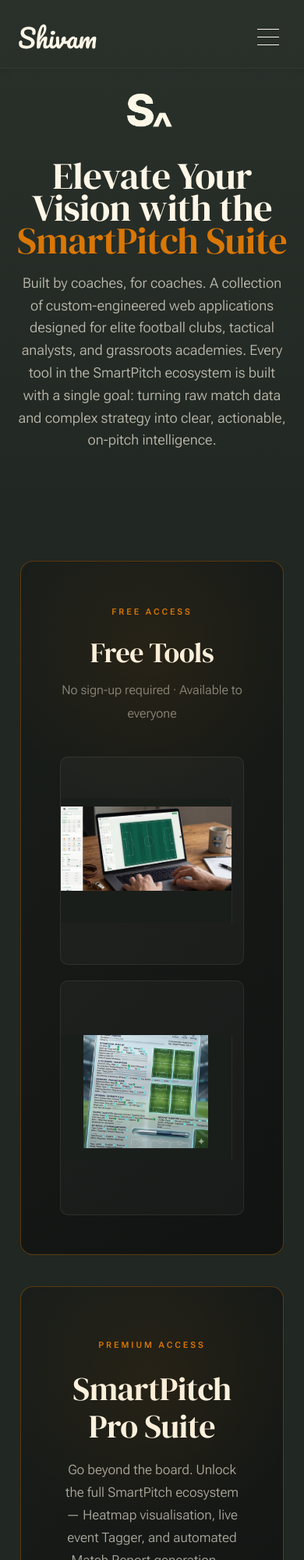
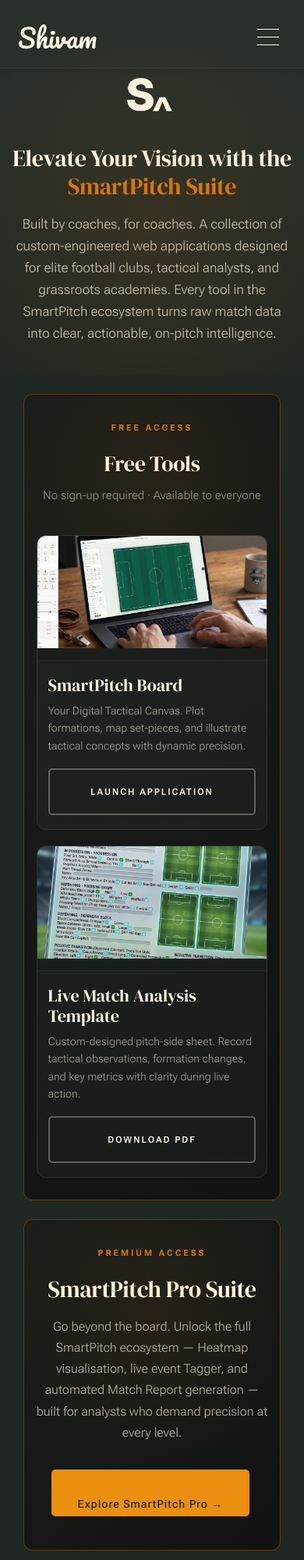
Before and after one commit to Chopra203/portfolio, a website: page smartpitch-suite.html in a window 390 px wide. Shown: the top 2000 px of the page at 78% size. Drawn offline with Linux system fonts and the light colour scheme.

Commit message:
Fix mobile responsiveness for Free Tools, Pro Teaser, and all suite containers

```diff
--- a/smartpitch-suite.html
+++ b/smartpitch-suite.html
@@ -21,7 +21,9 @@
   <link rel="manifest" href="site.webmanifest" />
 
   <style>
-    @import url('https://fonts.googleapis.com/css2?family=DM+Serif+Display&family=Roboto+Flex:opsz,wght@8..144,300;8..144,400;8..144,500;8..144,600&display=swap');
+    @import url('https://fonts.googleapis.com/css2?family=DM+Serif+Display&family=Roboto+Flex:opsz,wght@8..144,300;8..144,400;8..144,500;8..144,600;8..144,700&display=swap');
+
+    *, *::before, *::after { box-sizing: border-box; }
 
     body {
         margin: 0;
@@ -29,118 +31,189 @@
         background-color: #212722;
         color: #FEF6E6;
         font-family: 'Roboto Flex', sans-serif;
+        overflow-x: hidden;
     }
 
-    /* Hero Section */
+    /* ── Hero Section ──────────────────────── */
     .hero {
         text-align: center;
-        padding: 100px 20px;
+        padding: 110px 20px 60px;
         background: linear-gradient(to bottom, #2a312b, #212722);
+        position: relative;
+        overflow: hidden;
+    }
+    .hero::before {
+        content: '';
+        position: absolute;
+        top: 0; left: 50%;
+        transform: translateX(-50%);
+        width: 600px; height: 600px;
+        background: radial-gradient(circle, rgba(217,119,6,0.10) 0%, transparent 65%);
+        pointer-events: none;
     }
     .hero h2 {
         font-family: 'DM Serif Display', serif;
-        font-size: 48px;
-        margin: 0 0 20px 0;
+        font-size: clamp(30px, 4.5vw, 48px);
+        margin: 0 0 16px 0;
         color: #FEF6E6;
+        line-height: 1.2;
     }
     .hero p {
         color: rgba(254, 246, 230, 0.70);
-        max-width: 700px;
+        max-width: 720px;
         margin: 0 auto;
-        font-size: 18px;
-        line-height: 1.6;
-        font-family: 'Roboto Flex', sans-serif;
+        font-size: 17px;
+        line-height: 1.65;
         font-weight: 300;
     }
     .hero .accent { color: #D97706; }
 
-    /* App Grid - 4 Columns */
-    .app-grid {
-        display: grid;
-        grid-template-columns: repeat(4, 1fr);
-        gap: 30px;
+    /* ── Universal Section Layout ──────────── */
+    .suite-section {
         width: min(92%, 1760px);
         margin: 0 auto;
-        padding: 40px var(--gutter) 60px;
+        padding: 40px var(--gutter, 2.4rem) 0;
     }
 
-    @media (max-width: 1100px) {
-        .app-grid {
-            grid-template-columns: repeat(2, 1fr);
-        }
+    /* ── Luxury Container Box ──────────────── */
+    .suite-box {
+        background: linear-gradient(135deg, #1a1e1a 0%, #111312 100%);
+        border: 1px solid rgba(217, 119, 6, 0.35);
+        border-radius: 16px;
+        padding: 48px 40px;
+        position: relative;
+        overflow: hidden;
+    }
+    .suite-box::before {
+        content: '';
+        position: absolute;
+        top: -80px; left: 50%;
+        transform: translateX(-50%);
+        width: 400px; height: 400px;
+        background: radial-gradient(circle, rgba(217, 119, 6, 0.08) 0%, transparent 70%);
+        pointer-events: none;
     }
 
-    @media (max-width: 768px) {
-        .app-grid {
-            grid-template-columns: 1fr;
-        }
+    .suite-box-header {
+        text-align: center;
+        margin-bottom: 36px;
+    }
+    .suite-box-header .eyebrow {
+        color: #D97706;
+        font-size: 11px;
+        font-weight: 700;
+        letter-spacing: 3px;
+        text-transform: uppercase;
+        margin-bottom: 14px;
+    }
+    .suite-box-header h2 {
+        font-family: 'DM Serif Display', serif;
+        font-size: clamp(28px, 4vw, 36px);
+        color: #FEF6E6;
+        margin: 0 0 10px 0;
+        line-height: 1.15;
+    }
+    .suite-box-header p {
+        color: rgba(254, 246, 230, 0.50);
+        font-size: 15px;
+        font-weight: 300;
+        margin: 0;
     }
 
-    .app-card {
-        background-color: #111312;
-        border: 1px solid rgba(254, 246, 230, 0.12);
+    /* ── Flexible Card Rows ────────────────── */
+    .suite-cards-list {
+        display: flex;
+        flex-direction: column;
+        gap: 20px;
+    }
+
+    .suite-card-row {
+        display: flex;
+        align-items: stretch;
+        background: rgba(255, 255, 255, 0.03);
+        border: 1px solid rgba(254, 246, 230, 0.08);
         border-radius: 12px;
         overflow: hidden;
-        transition: border-color 0.25s ease, box-shadow 0.25s ease;
-        display: flex;
-        flex-direction: column;
+        min-height: 160px;
+        transition: border-color 0.25s ease, box-shadow 0.25s ease, transform 0.25s ease;
     }
-    .app-card:hover {
-        border-color: rgba(254, 246, 230, 0.28);
-        box-shadow: 0 4px 20px rgba(0, 0, 0, 0.35);
+    .suite-card-row:hover {
+        border-color: rgba(217, 119, 6, 0.35);
+        box-shadow: 0 6px 24px rgba(0, 0, 0, 0.35);
+        transform: translateY(-2px);
     }
 
-    .app-image-container {
-        width: 100%;
-        height: 200px;
-        background-color: #262626;
-        border-bottom: 1px solid #333;
+    .suite-card-media {
+        flex: 0 0 240px;
+        background: #1a1e1a;
+        display: flex;
+        align-items: center;
+        justify-content: center;
         overflow: hidden;
+        border-right: 1px solid rgba(254, 246, 230, 0.06);
+        position: relative;
     }
-    .app-image-container img {
+    .suite-card-media img {
         width: 100%;
         height: 100%;
         object-fit: cover;
+        display: block;
+        transition: transform 0.35s ease;
+    }
+    .suite-card-row:hover .suite-card-media img {
+        transform: scale(1.03);
     }
 
-    .app-content {
-        padding: 30px;
+    .suite-card-content {
+        flex: 1;
+        padding: 24px 32px;
         display: flex;
-        flex-direction: column;
-        flex-grow: 1;
-    }
-    .app-content h3 {
-        font-family: 'DM Serif Display', serif;
-        font-size: 26px;
-        margin: 0 0 10px 0;
-        color: #FEF6E6;
-    }
-    .app-content p {
-        color: rgba(254, 246, 230, 0.65);
-        font-size: 15px;
-        line-height: 1.6;
-        margin-bottom: 24px;
-        flex-grow: 1;
-        font-family: 'Roboto Flex', sans-serif;
-        font-weight: 300;
+        align-items: center;
+        justify-content: space-between;
+        gap: 24px;
+        flex-wrap: wrap;
     }
 
-    /* Card launch button */
+    .suite-card-text {
+        flex: 1;
+        min-width: 240px;
+    }
+    .suite-card-text h3 {
+        font-family: 'DM Serif Display', serif;
+        font-size: 22px;
+        color: #FEF6E6;
+        margin: 0 0 8px 0;
+        line-height: 1.2;
+    }
+    .suite-card-text p {
+        color: rgba(254, 246, 230, 0.55);
+        font-size: 14px;
+        line-height: 1.6;
+        font-weight: 300;
+        margin: 0;
+    }
+
+    .suite-card-action {
+        flex: 0 0 auto;
+    }
+
+    /* ── Standard Button ───────────────────── */
     .btn-card {
-        display: block;
-        width: 100%;
+        display: inline-block;
+        width: 220px;
         background-color: transparent;
         color: #FEF6E6;
         border: 2px solid rgba(254, 246, 230, 0.30);
         text-decoration: none;
-        padding: 14px 0;
+        padding: 13px 18px;
         border-radius: 5px;
         font-family: 'Roboto Flex', sans-serif;
         font-weight: 600;
-        font-size: 12px;
+        font-size: 11.5px;
         text-align: center;
         letter-spacing: 2px;
         text-transform: uppercase;
+        white-space: nowrap;
         transition: background-color 0.25s ease, border-color 0.25s ease, color 0.25s ease;
     }
     .btn-card:hover {
@@ -149,88 +222,201 @@
         color: #111312;
     }
 
-    /* Template Section below apps */
+    /* ── Pro Suite Teaser ──────────────────── */
+    .pro-teaser-box {
+        background: linear-gradient(135deg, #1a1e1a 0%, #111312 100%);
+        border: 1px solid rgba(217, 119, 6, 0.35);
+        border-radius: 16px;
+        padding: 56px 40px;
+        text-align: center;
+        position: relative;
+        overflow: hidden;
+    }
+    .pro-teaser-box::before {
+        content: '';
+        position: absolute;
+        top: -80px; left: 50%;
+        transform: translateX(-50%);
+        width: 400px; height: 400px;
+        background: radial-gradient(circle, rgba(217, 119, 6, 0.08) 0%, transparent 70%);
+        pointer-events: none;
+    }
+    .pro-teaser-box .eyebrow {
+        color: #D97706;
+        font-size: 11px;
+        font-weight: 700;
+        letter-spacing: 3px;
+        text-transform: uppercase;
+        margin-bottom: 14px;
+    }
+    .pro-teaser-box h2 {
+        font-family: 'DM Serif Display', serif;
+        font-size: clamp(30px, 4.5vw, 42px);
+        color: #FEF6E6;
+        margin: 0 0 16px 0;
+        line-height: 1.15;
+    }
+    .pro-teaser-box p {
+        color: rgba(254, 246, 230, 0.65);
+        font-size: 16px;
+        line-height: 1.7;
+        max-width: 620px;
+        margin: 0 auto 34px auto;
+        font-weight: 300;
+    }
+
+    /* ── Video Course Section ──────────────── */
     .template-section {
         width: min(92%, 1760px);
         margin: 0 auto;
-        padding: 0 var(--gutter) 60px;
+        padding: 40px var(--gutter, 2.4rem) 60px;
     }
 
     .template-card {
-        background-color: #111312;
+        background: linear-gradient(135deg, #1a1e1a 0%, #111312 100%);
         border: 1px solid rgba(254, 246, 230, 0.12);
-        border-radius: 12px;
+        border-radius: 16px;
         overflow: hidden;
         display: flex;
         align-items: stretch;
-        max-height: 320px; /* Added to reduce height */
+        min-height: 320px;
         transition: border-color 0.25s ease, box-shadow 0.25s ease;
     }
     .template-card:hover {
-        border-color: rgba(254, 246, 230, 0.28);
-        box-shadow: 0 4px 20px rgba(0, 0, 0, 0.35);
-    }
-
-    @media (max-width: 900px) {
-        .template-card {
-            flex-direction: column;
-            max-height: none !important;
-        }
+        border-color: rgba(217, 119, 6, 0.35);
+        box-shadow: 0 6px 24px rgba(0, 0, 0, 0.35);
     }
 
     .template-image {
-        flex: 1;
-        max-width: 30%;
-        background-color: #262626;
-        border-right: 1px solid #333;
+        flex: 0 0 35%;
+        max-width: 35%;
+        background-color: #1a1e1a;
+        border-right: 1px solid rgba(254, 246, 230, 0.06);
+        overflow: hidden;
     }
-    @media (max-width: 900px) {
-        .template-image {
-            max-width: 100%;
-            border-right: none;
-            border-bottom: 1px solid #333;
-            min-height: 250px;
-        }
-    }
-
     .template-image img {
         width: 100%;
         height: 100%;
         object-fit: cover;
-        object-position: center top; /* Shift focus to top side */
+        object-position: center top;
         display: block;
     }
 
     .template-content {
         flex: 1;
-        padding: 30px 40px; /* Reduced padding */
+        padding: 36px 40px;
         display: flex;
         flex-direction: column;
         justify-content: center;
     }
     .template-content .pretitle {
         color: #D97706;
-        font-weight: 600;
+        font-weight: 700;
         text-transform: uppercase;
-        letter-spacing: 1px;
-        font-size: 14px;
+        letter-spacing: 2px;
+        font-size: 11px;
         margin-bottom: 10px;
     }
     .template-content h3 {
         font-family: 'DM Serif Display', serif;
-        font-size: 36px;
-        margin: 0 0 15px 0;
+        font-size: clamp(24px, 3vw, 32px);
+        margin: 0 0 12px 0;
         color: #FEF6E6;
+        line-height: 1.2;
     }
     .template-content p {
         color: rgba(254, 246, 230, 0.65);
-        font-size: 16px;
+        font-size: 15px;
         line-height: 1.6;
-        margin-bottom: 20px;
-        font-family: 'Roboto Flex', sans-serif;
+        margin-bottom: 16px;
         font-weight: 300;
     }
+    .template-content ul {
+        margin: 0 0 24px 20px;
+        padding: 0;
+        color: rgba(254, 246, 230, 0.65);
+        font-size: 14px;
+        line-height: 1.5;
+        font-weight: 300;
+    }
+    .template-content li {
+        margin-bottom: 6px;
+    }
 
+    /* ── Responsive Rules (Tablet & Mobile) ── */
+    @media (max-width: 960px) {
+        .suite-box, .pro-teaser-box {
+            padding: 36px 24px;
+        }
+        .suite-card-row {
+            flex-direction: column;
+            min-height: auto;
+        }
+        .suite-card-media {
+            flex: 0 0 190px;
+            width: 100%;
+            height: 190px;
+            border-right: none;
+            border-bottom: 1px solid rgba(254, 246, 230, 0.06);
+        }
+        .suite-card-content {
+            padding: 24px 20px;
+            flex-direction: column;
+            align-items: stretch;
+            gap: 18px;
+        }
+        .suite-card-text {
+            min-width: 0;
+            width: 100%;
+        }
+        .suite-card-action,
+        .suite-card-action .btn-card {
+            width: 100% !important;
+        }
+        .template-card {
+            flex-direction: column;
+            min-height: auto;
+        }
+        .template-image {
+            flex: 0 0 200px;
+            max-width: 100%;
+            width: 100%;
+            height: 200px;
+            border-right: none;
+            border-bottom: 1px solid rgba(254, 246, 230, 0.06);
+        }
+        .template-content {
+            padding: 24px 20px;
+        }
+        .template-content .btn-card {
+            width: 100% !important;
+        }
+    }
+
+    @media (max-width: 600px) {
+        .hero {
+            padding: 80px 16px 40px;
+        }
+        .suite-section, .template-section {
+            padding-left: 14px;
+            padding-right: 14px;
+            padding-top: 24px;
+        }
+        .suite-box, .pro-teaser-box {
+            padding: 28px 16px;
+            border-radius: 12px;
+        }
+        .suite-card-media {
+            height: 160px;
+            flex: 0 0 160px;
+        }
+        .suite-card-content {
+            padding: 18px 14px;
+        }
+        .template-content {
+            padding: 20px 16px;
+        }
+    }
   </style>
 </head>
 <body id="top">
@@ -257,7 +443,6 @@
         </div>
         <a class="s-header__menu-toggle" href="#0"><span>Menu</span></a>
       </div>
-      <!-- end s-header__block -->
 
       <nav class="s-header__nav">
         <ul class="s-header__menu-links">
@@ -267,73 +452,66 @@
           <li><a href="index.html#services">Areas of expertise</a></li>
           <li><a href="index.html#cta">Contact</a></li>
         </ul>
-        <!-- s-header__menu-links -->
 
         <div class="s-header__contact">
           <a href="index.html#cta" class="btn btn--primary s-header__contact-btn">Let's Work Together</a>
         </div>
-        <!-- s-header__contact -->
       </nav>
-      <!-- end s-header__nav -->
     </div>
-    <!-- end s-header__inner -->
   </header>
-  <!-- end s-header -->
 
+  <!-- ── Hero ── -->
   <section class="hero">
       <img src="images/smartpitch_logo.png" alt="SmartPitch Suite Logo" style="max-height: 85px; width: auto; display: block; margin: 0 auto 20px auto;" />
       <h2>Elevate Your Vision with the <span class="accent">SmartPitch Suite</span></h2>
       <p>
-          Built by coaches, for coaches. A collection of custom-engineered web applications designed for elite football clubs, tactical analysts, and grassroots academies. Every tool in the SmartPitch ecosystem is built with a single goal: turning raw match data and complex strategy into clear, actionable, on-pitch intelligence.
+          Built by coaches, for coaches. A collection of custom-engineered web applications designed for elite football clubs, tactical analysts, and grassroots academies. Every tool in the SmartPitch ecosystem turns raw match data into clear, actionable, on-pitch intelligence.
       </p>
   </section>
 
   <!-- ── Free Tools: Board + Live Template ── -->
-  <div style="width: min(92%, 1760px); margin: 0 auto; padding: 40px var(--gutter) 0;">
-    <div style="background: linear-gradient(135deg, #1a1e1a 0%, #111312 100%); border: 1px solid rgba(217,119,6,0.35); border-radius: 16px; padding: 50px; position: relative; overflow: hidden;">
+  <div class="suite-section">
+    <div class="suite-box">
 
-      <!-- amber glow top-centre (mirrors Premium section) -->
-      <div style="position: absolute; top: -80px; left: 50%; transform: translateX(-50%); width: 400px; height: 400px; background: radial-gradient(circle, rgba(217,119,6,0.08) 0%, transparent 70%); pointer-events: none;"></div>
-
-      <!-- Header (mirrors Premium section layout) -->
-      <div style="text-align: center; margin-bottom: 40px;">
-        <div style="color: #D97706; font-size: 11px; font-weight: 700; letter-spacing: 3px; text-transform: uppercase; margin-bottom: 16px;">Free Access</div>
-        <h2 style="font-family: 'DM Serif Display', serif; font-size: 36px; color: #FEF6E6; margin: 0 0 12px 0; line-height: 1.15;">Free Tools</h2>
-        <p style="color: rgba(254,246,230,0.50); font-size: 16px; font-weight: 300; margin: 0;">No sign-up required · Available to everyone</p>
+      <!-- Header -->
+      <div class="suite-box-header">
+        <div class="eyebrow">Free Access</div>
+        <h2>Free Tools</h2>
+        <p>No sign-up required · Available to everyone</p>
       </div>
 
       <!-- Horizontal card rows -->
-      <div style="display: flex; flex-direction: column; gap: 20px;">
+      <div class="suite-cards-list">
 
         <!-- SmartPitch Board -->
-        <div style="display: flex; align-items: center; gap: 0; background: rgba(255,255,255,0.03); border: 1px solid rgba(254,246,230,0.08); border-radius: 10px; overflow: hidden; min-height: 160px;">
-          <!-- Image -->
-          <div style="flex: 0 0 220px; height: 160px; background: #1a1e1a; display: flex; align-items: center; justify-content: center; overflow: hidden; border-right: 1px solid rgba(254,246,230,0.06);">
-            <img src="images/smartpitch_board_app.jpg" alt="SmartPitch Board" style="max-width: 100%; max-height: 100%; object-fit: contain; display: block;">
+        <div class="suite-card-row">
+          <div class="suite-card-media">
+            <img src="images/smartpitch_board_app.jpg" alt="SmartPitch Board">
           </div>
-          <!-- Content -->
-          <div style="flex: 1; padding: 24px 30px; display: flex; align-items: center; gap: 24px; flex-wrap: wrap;">
-            <div style="flex: 1; min-width: 200px;">
-              <h3 style="font-family: 'DM Serif Display', serif; font-size: 22px; color: #FEF6E6; margin: 0 0 8px 0;">SmartPitch Board</h3>
-              <p style="color: rgba(254,246,230,0.55); font-size: 14px; line-height: 1.6; font-weight: 300; margin: 0;">Your Digital Tactical Canvas. Plot formations, map set-pieces, and illustrate tactical concepts with dynamic precision.</p>
+          <div class="suite-card-content">
+            <div class="suite-card-text">
+              <h3>SmartPitch Board</h3>
+              <p>Your Digital Tactical Canvas. Plot formations, map set-pieces, and illustrate tactical concepts with dynamic precision.</p>
             </div>
-            <a href="https://smartpitch-board.vercel.app/" target="_blank" class="btn-card" style="flex: 0 0 auto; width: 220px; white-space: nowrap;">Launch Application</a>
+            <div class="suite-card-action">
+              <a href="https://smartpitch-board.vercel.app/" target="_blank" class="btn-card">Launch Application</a>
+            </div>
           </div>
         </div>
 
         <!-- Live Match Analysis Template -->
-        <div style="display: flex; align-items: center; gap: 0; background: rgba(255,255,255,0.03); border: 1px solid rgba(254,246,230,0.08); border-radius: 10px; overflow: hidden; min-height: 160px;">
-          <!-- Image -->
-          <div style="flex: 0 0 220px; height: 160px; background: #1a1e1a; display: flex; align-items: center; justify-content: center; overflow: hidden; border-right: 1px solid rgba(254,246,230,0.06);">
-            <img src="images/live_analysis_template.jpg" alt="Live Match Analysis Template" style="max-width: 100%; max-height: 100%; object-fit: contain; display: block;">
+        <div class="suite-card-row">
+          <div class="suite-card-media">
+            <img src="images/live_analysis_template.jpg" alt="Live Match Analysis Template">
           </div>
-          <!-- Content -->
-          <div style="flex: 1; padding: 24px 30px; display: flex; align-items: center; gap: 24px; flex-wrap: wrap;">
-            <div style="flex: 1; min-width: 200px;">
-              <h3 style="font-family: 'DM Serif Display', serif; font-size: 22px; color: #FEF6E6; margin: 0 0 8px 0;">Live Match Analysis Template</h3>
-              <p style="color: rgba(254,246,230,0.55); font-size: 14px; line-height: 1.6; font-weight: 300; margin: 0;">Custom-designed pitch-side sheet. Record tactical observations, formation changes, and key metrics with clarity during live action.</p>
+          <div class="suite-card-content">
+            <div class="suite-card-text">
+              <h3>Live Match Analysis Template</h3>
+              <p>Custom-designed pitch-side sheet. Record tactical observations, formation changes, and key metrics with clarity during live action.</p>
             </div>
-            <a href="live-analysis-template.pdf" download="SmartPitch_LiveMatch_Template.pdf" target="_blank" class="btn-card" style="flex: 0 0 auto; width: 220px; white-space: nowrap;">Download PDF</a>
+            <div class="suite-card-action">
+              <a href="live-analysis-template.pdf" download="SmartPitch_LiveMatch_Template.pdf" target="_blank" class="btn-card">Download PDF</a>
+            </div>
           </div>
         </div>
 
@@ -341,23 +519,21 @@
     </div>
   </div>
 
-
   <!-- ── SmartPitch Pro Suite Teaser ── -->
-  <div style="width: min(92%, 1760px); margin: 0 auto; padding: 40px var(--gutter) 0;">
-    <div style="background: linear-gradient(135deg, #1a1e1a 0%, #111312 100%); border: 1px solid rgba(217,119,6,0.35); border-radius: 16px; padding: 60px 50px; text-align: center; position: relative; overflow: hidden;">
-      <div style="position: absolute; top: -80px; left: 50%; transform: translateX(-50%); width: 400px; height: 400px; background: radial-gradient(circle, rgba(217,119,6,0.08) 0%, transparent 70%); pointer-events: none;"></div>
-      <div style="color: #D97706; font-size: 11px; font-weight: 700; letter-spacing: 3px; text-transform: uppercase; margin-bottom: 16px;">Premium Access</div>
-      <h2 style="font-family: 'DM Serif Display', serif; font-size: 42px; color: #FEF6E6; margin: 0 0 18px 0; line-height: 1.15;">SmartPitch Pro Suite</h2>
-      <p style="color: rgba(254,246,230,0.65); font-size: 17px; line-height: 1.7; max-width: 600px; margin: 0 auto 36px auto; font-weight: 300;">
+  <div class="suite-section">
+    <div class="pro-teaser-box">
+      <div class="eyebrow">Premium Access</div>
+      <h2>SmartPitch Pro Suite</h2>
+      <p>
         Go beyond the board. Unlock the full SmartPitch ecosystem — Heatmap visualisation, live event Tagger, and automated Match Report generation — built for analysts who demand precision at every level.
       </p>
-      <a href="pro-tour.html" class="btn btn--primary" style="font-size: 15px; letter-spacing: 1px;">Explore SmartPitch Pro &rarr;</a>
+      <a href="pro-tour.html" class="btn btn--primary" style="font-size: 14px; letter-spacing: 1px; padding: 14px 32px; display: inline-block;">Explore SmartPitch Pro &rarr;</a>
     </div>
   </div>
 
   <!-- ── Video Course ── -->
-  <div class="template-section" style="padding-top: 40px;">
-      <div class="template-card" style="max-height: 420px;">
+  <div class="template-section">
+      <div class="template-card">
           <div class="template-image">
               <img src="images/course_image.jpg" alt="Video Course Preview">
           </div>
@@ -367,13 +543,13 @@
               <p>
                   Unlock the secrets of professional match analysis. This comprehensive video course bridges the gap between raw data and on-pitch tactics.
               </p>
-              <ul style="margin: 0px 0 20px 20px; padding: 0; color: rgba(254, 246, 230, 0.65); font-family: 'Roboto Flex', sans-serif; font-size: 15px; line-height: 1.4; font-weight: 300;">
-                  <li style="margin-bottom: 5px;">Blend qualitative video analysis with quantitative metrics.</li>
-                  <li style="margin-bottom: 5px;">Master pre-match, live, and post-match workflows.</li>
-                  <li style="margin-bottom: 5px;">Learn to present data effectively to managers and players.</li>
+              <ul>
+                  <li>Blend qualitative video analysis with quantitative metrics.</li>
+                  <li>Master pre-match, live, and post-match workflows.</li>
+                  <li>Learn to present data effectively to managers and players.</li>
               </ul>
               <div>
-                  <a href="https://tagmango.app/2a6587962b" target="_blank" class="btn-card" style="display: inline-block; width: auto; padding: 12px 28px;">Enroll Now</a>
+                  <a href="https://tagmango.app/2a6587962b" target="_blank" class="btn-card" style="display: inline-block; width: 220px;">Enroll Now</a>
               </div>
           </div>
       </div>
```
Also changed, not shown: pro-tour.html (+33 -0 lines).
